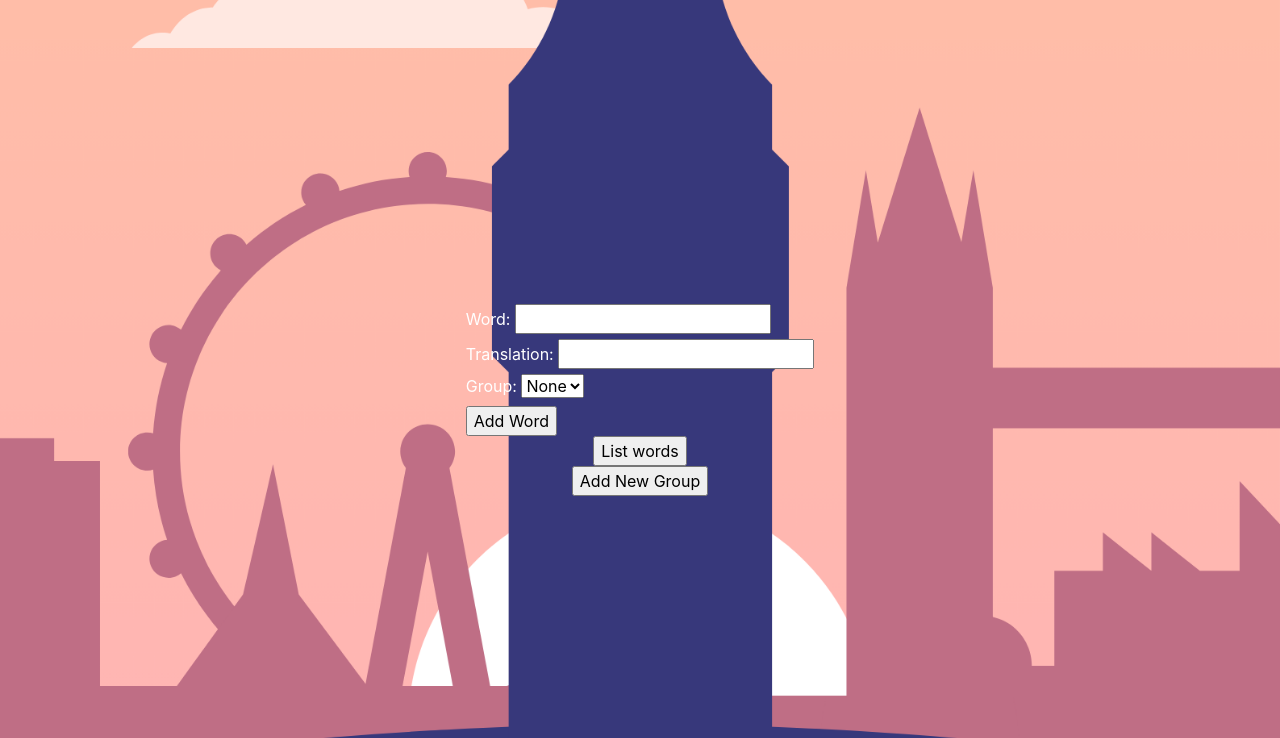
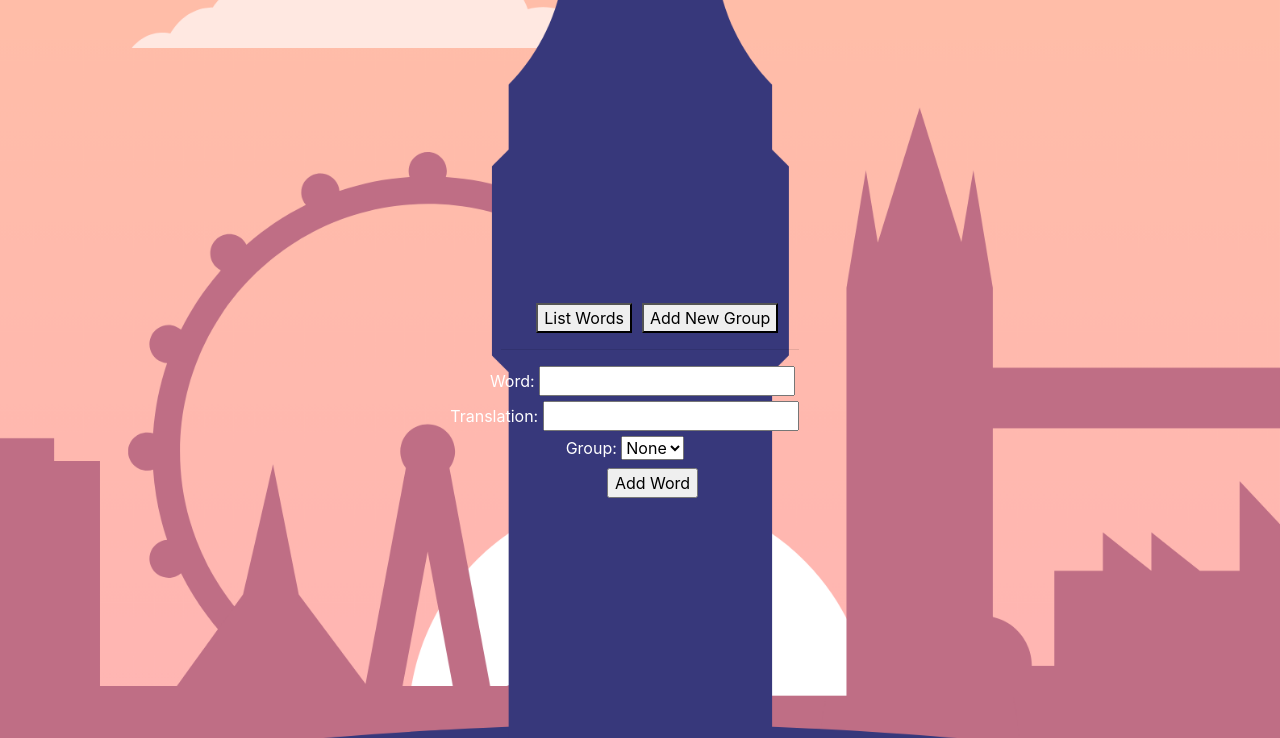
Before and after one commit to PioBuczek/Language_Learning_App, a Django app: page / in a window 1280 px wide. Shown: the top 738 px of the page. Run offline with Django 4.2, Linux system fonts and the light colour scheme; data that the repository does not hold is empty; some libraries are stand-ins or nearby versions.

Commit message:
Add change in interface

```diff
--- /dev/null
+++ b/requirements.txt
@@ -0,0 +1,4 @@
+Django==4.2
+requests==2.28.2
+django-bootstrap-form==3.4
+psycopg2==2.9.6
--- a/words/static/styles.css
+++ b/words/static/styles.css
@@ -32,14 +32,28 @@ h4 {
 
 .main-page-button {
     position: absolute;
-    /* Ustawiamy absolutne pozycjonowanie */
     top: 10px;
-    /* Odległość od górnej krawędzi w pikselach */
     right: 10px;
-    /* Odległość od prawej krawędzi w pikselach */
     z-index: 1;
-    /* Ustalamy z-index, aby przycisk był na wierzchu innych elementów */
 }
+
+.word-list-button,
+.add-new-group-button {
+    display: inline-block;
+    margin-right: 10px;
+
+}
+
+.button-group {
+    text-align: center;
+
+}
+
+.page-container {
+    margin-left: 20px;
+
+}
+
 
 body,
 p,
--- a/words/templates/add_word.html
+++ b/words/templates/add_word.html
@@ -3,28 +3,36 @@
 {% block tytul %} Add Word {% endblock %}
 
 {% block strona %}
+<div class="page-container">
 
+    <div style="display: flex;">
+        <form action="{% url 'word_list' %}" method="get">
+            <button type="submit" class="word-list-button" style="margin-left: 35px;">List Words</button>
+        </form>
+        <form action="{% url 'add_group' %}" method="get">
+            <button type="submit" class="add-new-group-button">Add New Group</button>
+        </form>
+    </div>
+
+    <hr>
+
+    <div class="button-group">
         <form method="post">
             {% csrf_token %}
-    <label for="word">Word:</label>
+            <label for="word" style="margin-left: -15px;">Word:</label>
             <input type="text" name="word" required><br>
-    <label for="translation">Translation:</label>
+            <label for="translation" style="margin-left: -51px;">Translation:</label>
             <input type="text" name="translation" required><br>
-    <label for="group">Group:</label>
+            <label for="group" style="margin-left: -50px;">Group:</label>
             <select name="group">
                 <option value="" selected>None</option>
                 {% for group in groups %}
                 <option value="{{ group.id }}">{{ group.name }}</option>
                 {% endfor %}
             </select><br>
-    <input type="submit" value="Add Word">
+            <input type="submit" value="Add Word" style="margin-left: 5px;">
         </form>
+    </div>
+</div>
 
-<form action="{% url 'word_list' %}" method="get">
-    <input type="submit" value="List words">
-</form>
-
-<form action="{% url 'add_group' %}" method="get">
-    <input type="submit" value="Add New Group">
-</form>
 {% endblock %}
--- a/words/templates/main.html
+++ b/words/templates/main.html
@@ -23,11 +23,8 @@
         body {
 
             background-size: cover;
-            /* Dostosuj tło do rozdzielczości ekranu */
             background-position: center center;
-            /* Wyrównaj tło do środka */
             background-repeat: no-repeat;
-            /* Wyłącz powtarzanie tła */
         }
 
         .center-content {
@@ -36,7 +33,6 @@
             align-items: center;
             justify-content: center;
             height: 100vh;
-            /* Cała dostępna wysokość ekranu */
         }
     </style>
     </head>
--- a/words/views.py
+++ b/words/views.py
@@ -94,6 +94,10 @@ class QuizView(View):
 
     def get(self, request):
         groups = WordGroup.objects.all()
+
+        if not groups:
+            return redirect("add_group")
+
         return render(request, self.template, {"groups": groups})
 
 
@@ -105,7 +109,16 @@ class QuizStartView(View):
         selected_group = WordGroup.objects.get(id=group_id)
         words_in_group = Word.objects.filter(group=selected_group)
 
-        if words_in_group:
+        if not words_in_group:
+            return render(
+                request,
+                self.template,
+                {
+                    "selected_group": selected_group,
+                    "words_in_group": False,
+                },
+            )
+        elif words_in_group:
             return render(
                 request,
                 self.template,
```
Also changed, not shown: words/templates/word_list.html (+10 -9 lines), README.md. Lines whose indentation alone changed are shown as unchanged.
